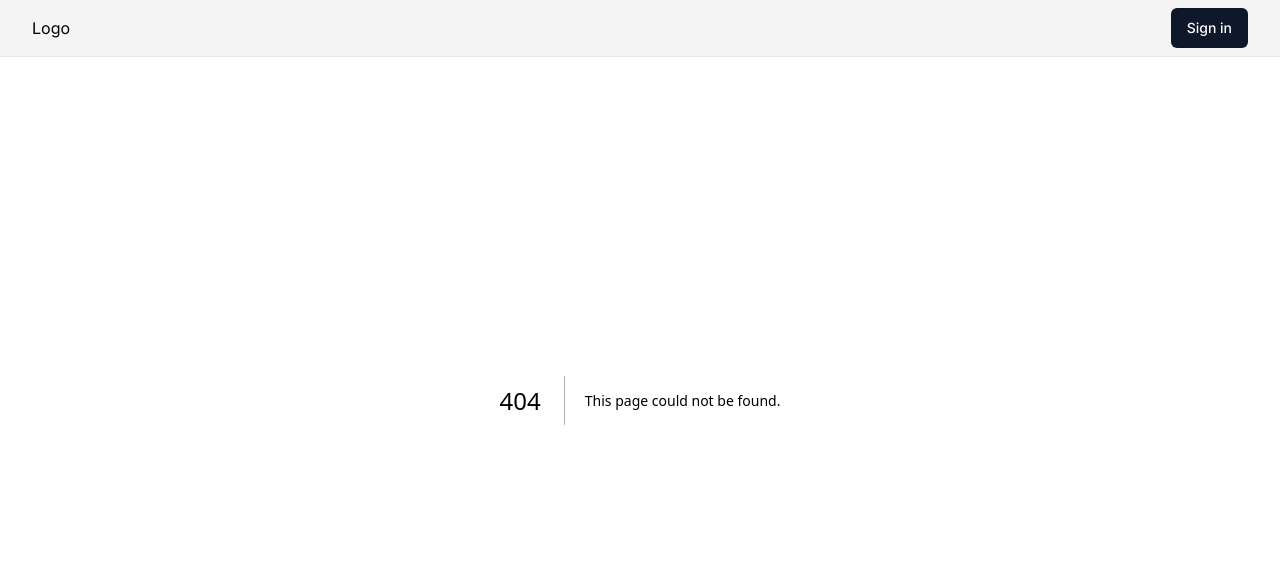
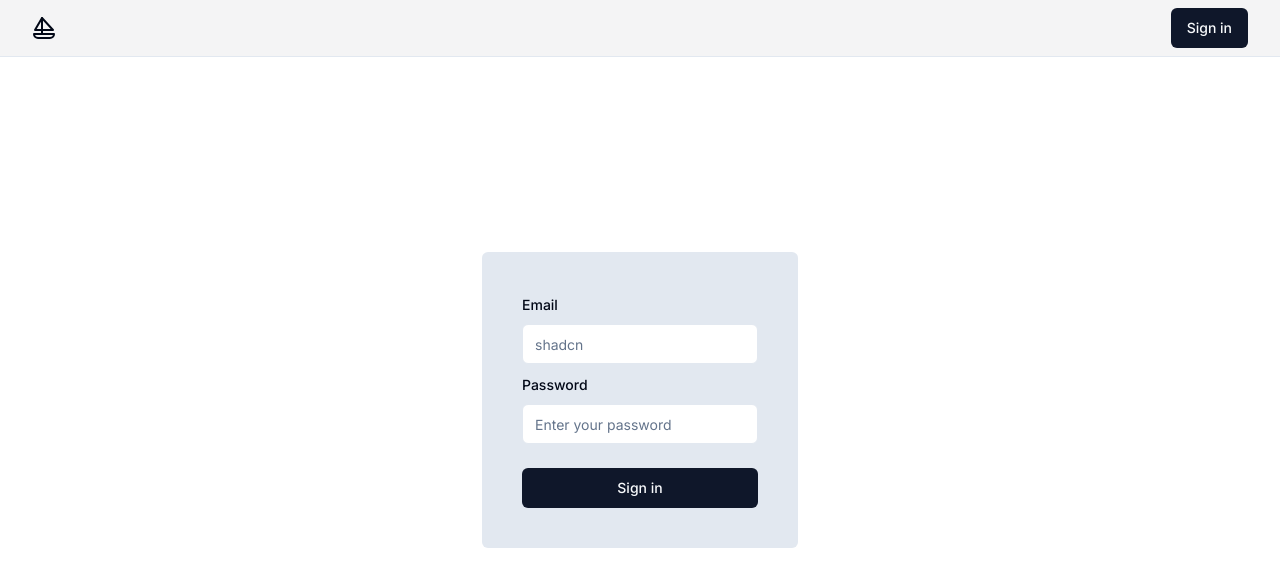
Before and after one commit to Raihanhn/Nextjs_Signup, a Next.js app: page /sign-in in a window 1280 px wide. Before the commit this address had no page. Shown: the top 586 px of the page. Built offline with nearby package versions, Linux system fonts and the light colour scheme.

Commit message:
creating sign in form

```diff
--- a/package.json
+++ b/package.json
@@ -9,6 +9,8 @@
     "lint": "next lint"
   },
   "dependencies": {
+    "@hookform/resolvers": "^3.3.2",
+    "@radix-ui/react-label": "^2.0.2",
     "@radix-ui/react-slot": "^1.0.2",
     "class-variance-authority": "^0.7.0",
     "clsx": "^2.0.0",
@@ -16,8 +18,10 @@
     "next": "14.0.3",
     "react": "^18",
     "react-dom": "^18",
+    "react-hook-form": "^7.48.2",
     "tailwind-merge": "^2.0.0",
-    "tailwindcss-animate": "^1.0.7"
+    "tailwindcss-animate": "^1.0.7",
+    "zod": "^3.22.4"
   },
   "devDependencies": {
     "@types/node": "^20",
--- /dev/null
+++ b/src/app/(auth)/layout.tsx
@@ -0,0 +1,11 @@
+import { FC, ReactNode } from "react";
+
+interface AuthLayoutProps {
+  children: ReactNode;
+}
+
+const AuthLayout: FC<AuthLayoutProps> = ({ children }) => {
+  return <div className="bg-slate-200 p-10 rounded-md "> {children} </div>;
+};
+
+export default AuthLayout;
--- /dev/null
+++ b/src/app/(auth)/sign-in/page.tsx
@@ -0,0 +1,11 @@
+import SignInForm from "@/components/form/SignInForm";
+
+const page = () => {
+  return (
+    <div className="">
+      <SignInForm />
+    </div>
+  );
+};
+
+export default page;
--- /dev/null
+++ b/src/app/(auth)/sign-up/page.tsx
@@ -0,0 +1,7 @@
+import React from "react";
+
+const page = () => {
+  return <div>Sign up</div>;
+};
+
+export default page;
--- a/src/components/Navbar.tsx
+++ b/src/components/Navbar.tsx
@@ -1,12 +1,15 @@
 import Link from "next/link";
 import React from "react";
 import { buttonVariants } from "./ui/button";
+import { Sailboat } from "lucide-react";
 
 const Navbar = () => {
   return (
     <div className="bg-zinc-100 py-2 border-b border-s-zinc-200 fixed w-full z-10 top-0 ">
       <div className="container flex items-center justify-between">
-        <Link href={"/"}>Logo</Link>
+        <Link href={"/"}>
+          <Sailboat />{" "}
+        </Link>
         <Link className={buttonVariants()} href={"/sign-in"}>
           Sign in
         </Link>
--- /dev/null
+++ b/src/components/form/SignInForm.tsx
@@ -0,0 +1,73 @@
+"use client";
+
+import { useForm } from "react-hook-form";
+import {
+  Form,
+  FormControl,
+  FormDescription,
+  FormField,
+  FormItem,
+  FormLabel,
+  FormMessage,
+} from "../ui/form";
+import * as z from "zod";
+import { zodResolver } from "@hookform/resolvers/zod";
+import { Input } from "../ui/input";
+import { Button } from "../ui/button";
+
+const formSchema = z.object({
+  email: z.string(),
+  password: z.string(),
+});
+
+const SignInForm = () => {
+  const form = useForm<z.infer<typeof formSchema>>({
+    resolver: zodResolver(formSchema),
+  });
+
+  const onSubmit = () => {
+    console.log("form submitted");
+  };
+
+  return (
+    <Form {...form}>
+      <form onSubmit={form.handleSubmit(onSubmit)} className="w-full">
+        <div className="space-y-2">
+          <FormField
+            control={form.control}
+            name="email"
+            render={({ field }) => (
+              <FormItem>
+                <FormLabel>Email</FormLabel>
+                <FormControl>
+                  <Input placeholder="shadcn" {...field} />
+                </FormControl>
+                <FormMessage />
+              </FormItem>
+            )}
+          />
+
+          <FormField
+            control={form.control}
+            name="password"
+            render={({ field }) => (
+              <FormItem>
+                <FormLabel>Password</FormLabel>
+                <FormControl>
+                  <Input placeholder="Enter your password" {...field} />
+                </FormControl>
+                <FormMessage />
+              </FormItem>
+            )}
+          />
+        </div>
+
+        <Button className="w-full mt-6" type="submit">
+          Sign in
+        </Button>
+      </form>
+    </Form>
+  );
+};
+
+export default SignInForm;
--- /dev/null
+++ b/src/components/ui/form.tsx
@@ -0,0 +1,176 @@
+import * as React from "react"
+import * as LabelPrimitive from "@radix-ui/react-label"
+import { Slot } from "@radix-ui/react-slot"
+import {
+  Controller,
+  ControllerProps,
+  FieldPath,
+  FieldValues,
+  FormProvider,
+  useFormContext,
+} from "react-hook-form"
+
+import { cn } from "@/lib/utils"
+import { Label } from "@/components/ui/label"
+
+const Form = FormProvider
+
+type FormFieldContextValue<
+  TFieldValues extends FieldValues = FieldValues,
+  TName extends FieldPath<TFieldValues> = FieldPath<TFieldValues>
+> = {
+  name: TName
+}
+
+const FormFieldContext = React.createContext<FormFieldContextValue>(
+  {} as FormFieldContextValue
+)
+
+const FormField = <
+  TFieldValues extends FieldValues = FieldValues,
+  TName extends FieldPath<TFieldValues> = FieldPath<TFieldValues>
+>({
+  ...props
+}: ControllerProps<TFieldValues, TName>) => {
+  return (
+    <FormFieldContext.Provider value={{ name: props.name }}>
+      <Controller {...props} />
+    </FormFieldContext.Provider>
+  )
+}
+
+const useFormField = () => {
+  const fieldContext = React.useContext(FormFieldContext)
+  const itemContext = React.useContext(FormItemContext)
+  const { getFieldState, formState } = useFormContext()
+
+  const fieldState = getFieldState(fieldContext.name, formState)
+
+  if (!fieldContext) {
+    throw new Error("useFormField should be used within <FormField>")
+  }
+
+  const { id } = itemContext
+
+  return {
+    id,
+    name: fieldContext.name,
+    formItemId: `${id}-form-item`,
+    formDescriptionId: `${id}-form-item-description`,
+    formMessageId: `${id}-form-item-message`,
+    ...fieldState,
+  }
+}
+
+type FormItemContextValue = {
+  id: string
+}
+
+const FormItemContext = React.createContext<FormItemContextValue>(
+  {} as FormItemContextValue
+)
+
+const FormItem = React.forwardRef<
+  HTMLDivElement,
+  React.HTMLAttributes<HTMLDivElement>
+>(({ className, ...props }, ref) => {
+  const id = React.useId()
+
+  return (
+    <FormItemContext.Provider value={{ id }}>
+      <div ref={ref} className={cn("space-y-2", className)} {...props} />
+    </FormItemContext.Provider>
+  )
+})
+FormItem.displayName = "FormItem"
+
+const FormLabel = React.forwardRef<
+  React.ElementRef<typeof LabelPrimitive.Root>,
+  React.ComponentPropsWithoutRef<typeof LabelPrimitive.Root>
+>(({ className, ...props }, ref) => {
+  const { error, formItemId } = useFormField()
+
+  return (
+    <Label
+      ref={ref}
+      className={cn(error && "text-destructive", className)}
+      htmlFor={formItemId}
+      {...props}
+    />
+  )
+})
+FormLabel.displayName = "FormLabel"
+
+const FormControl = React.forwardRef<
+  React.ElementRef<typeof Slot>,
+  React.ComponentPropsWithoutRef<typeof Slot>
+>(({ ...props }, ref) => {
+  const { error, formItemId, formDescriptionId, formMessageId } = useFormField()
+
+  return (
+    <Slot
+      ref={ref}
+      id={formItemId}
+      aria-describedby={
+        !error
+          ? `${formDescriptionId}`
+          : `${formDescriptionId} ${formMessageId}`
+      }
+      aria-invalid={!!error}
+      {...props}
+    />
+  )
+})
+FormControl.displayName = "FormControl"
+
+const FormDescription = React.forwardRef<
+  HTMLParagraphElement,
+  React.HTMLAttributes<HTMLParagraphElement>
+>(({ className, ...props }, ref) => {
+  const { formDescriptionId } = useFormField()
+
+  return (
+    <p
+      ref={ref}
+      id={formDescriptionId}
+      className={cn("text-sm text-muted-foreground", className)}
+      {...props}
+    />
+  )
+})
+FormDescription.displayName = "FormDescription"
+
+const FormMessage = React.forwardRef<
+  HTMLParagraphElement,
+  React.HTMLAttributes<HTMLParagraphElement>
+>(({ className, children, ...props }, ref) => {
+  const { error, formMessageId } = useFormField()
+  const body = error ? String(error?.message) : children
+
+  if (!body) {
+    return null
+  }
+
+  return (
+    <p
+      ref={ref}
+      id={formMessageId}
+      className={cn("text-sm font-medium text-destructive", className)}
+      {...props}
+    >
+      {body}
+    </p>
+  )
+})
+FormMessage.displayName = "FormMessage"
+
+export {
+  useFormField,
+  Form,
+  FormItem,
+  FormLabel,
+  FormControl,
+  FormDescription,
+  FormMessage,
+  FormField,
+}
--- /dev/null
+++ b/src/components/ui/input.tsx
@@ -0,0 +1,25 @@
+import * as React from "react"
+
+import { cn } from "@/lib/utils"
+
+export interface InputProps
+  extends React.InputHTMLAttributes<HTMLInputElement> {}
+
+const Input = React.forwardRef<HTMLInputElement, InputProps>(
+  ({ className, type, ...props }, ref) => {
+    return (
+      <input
+        type={type}
+        className={cn(
+          "flex h-10 w-full rounded-md border border-input bg-background px-3 py-2 text-sm ring-offset-background file:border-0 file:bg-transparent file:text-sm file:font-medium placeholder:text-muted-foreground focus-visible:outline-none focus-visible:ring-2 focus-visible:ring-ring focus-visible:ring-offset-2 disabled:cursor-not-allowed disabled:opacity-50",
+          className
+        )}
+        ref={ref}
+        {...props}
+      />
+    )
+  }
+)
+Input.displayName = "Input"
+
+export { Input }
--- /dev/null
+++ b/src/components/ui/label.tsx
@@ -0,0 +1,26 @@
+"use client"
+
+import * as React from "react"
+import * as LabelPrimitive from "@radix-ui/react-label"
+import { cva, type VariantProps } from "class-variance-authority"
+
+import { cn } from "@/lib/utils"
+
+const labelVariants = cva(
+  "text-sm font-medium leading-none peer-disabled:cursor-not-allowed peer-disabled:opacity-70"
+)
+
+const Label = React.forwardRef<
+  React.ElementRef<typeof LabelPrimitive.Root>,
+  React.ComponentPropsWithoutRef<typeof LabelPrimitive.Root> &
+    VariantProps<typeof labelVariants>
+>(({ className, ...props }, ref) => (
+  <LabelPrimitive.Root
+    ref={ref}
+    className={cn(labelVariants(), className)}
+    {...props}
+  />
+))
+Label.displayName = LabelPrimitive.Root.displayName
+
+export { Label }
```
Also changed, not shown: 1 other file (tests, documents, lock files or other folders).
